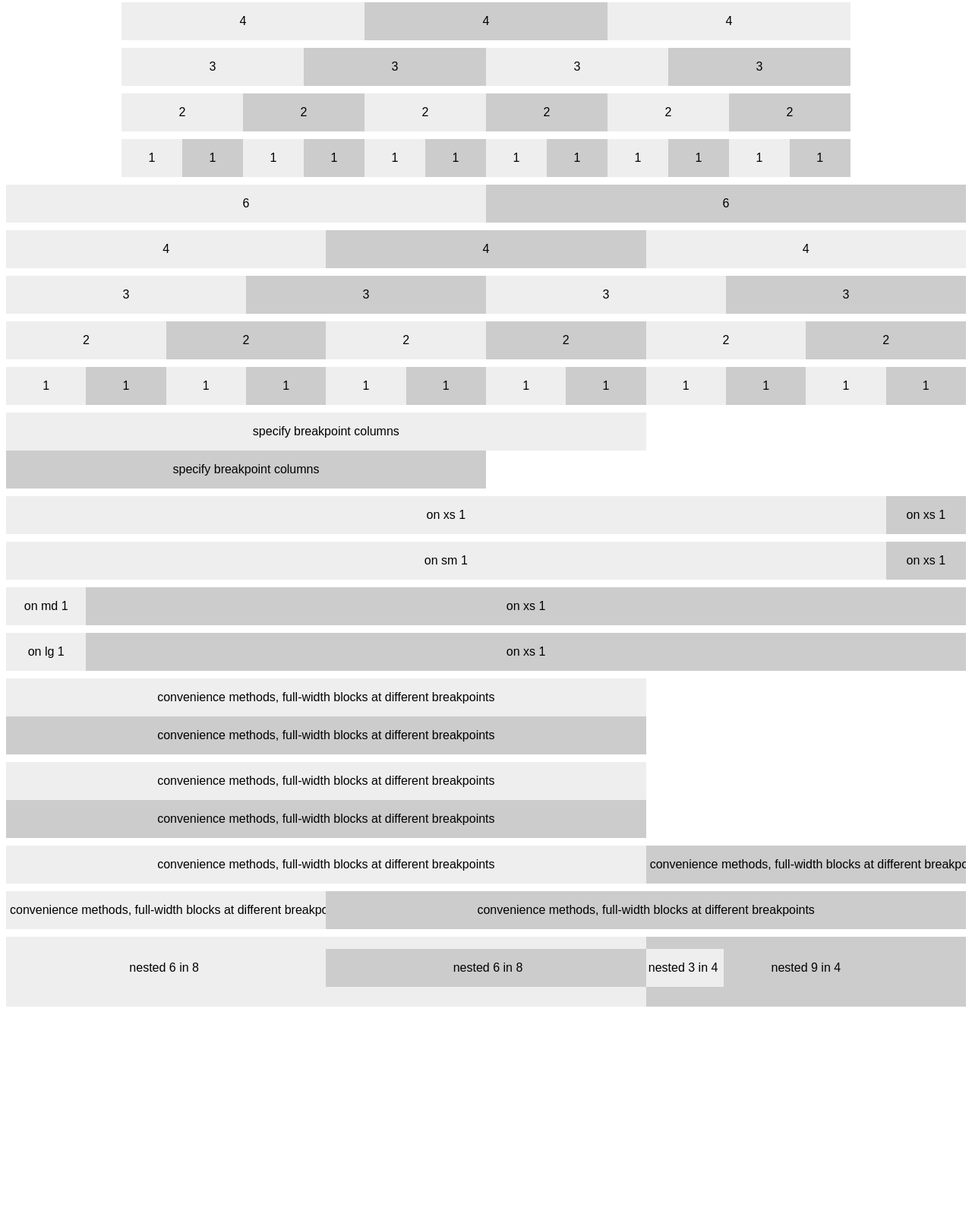
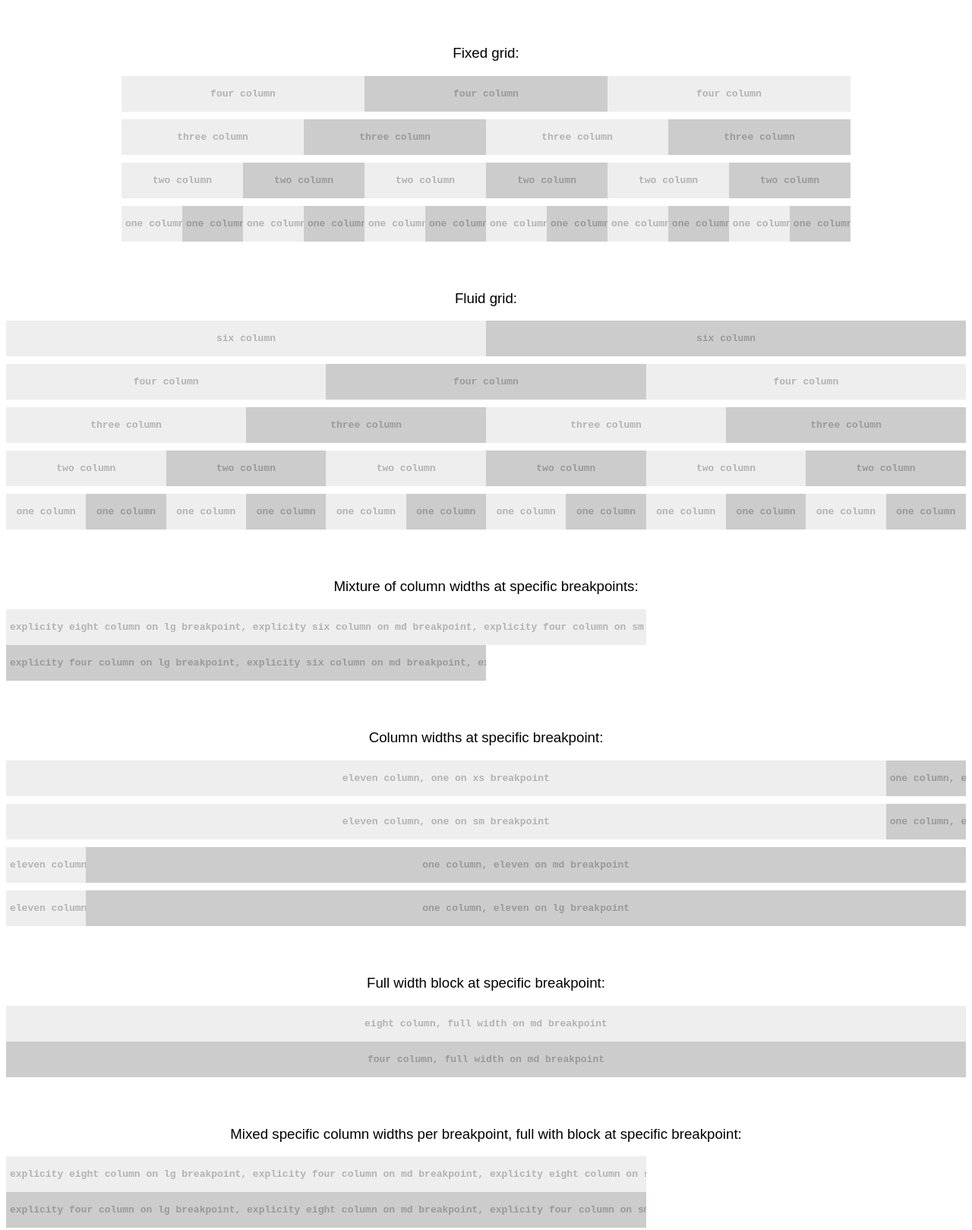
Before and after one commit to dacre-denny/attr-grid, a website: page index.html in a window 1280 px wide. Shown: the part 5-1624 px from the top of the page at 76% size. Before the commit the page ends 1340 px from the top, so only its background shows below. Drawn offline with Linux system fonts and the light colour scheme.

Commit message:
updates to demo file, package json updated, added more detail to readme

```diff
--- a/index.html
+++ b/index.html
@@ -1,13 +1,28 @@
 <!DOCTYPE html>
 <html lang="en">
 <head>
-    <title>Demo</title>
+    <title>attr-grid</title>
 
     <meta charset="utf-8">
     <meta name="viewport" content="width=device-width, initial-scale=1">
     <link rel="stylesheet" href="dist/grid.css" type="text/css">
 
     <style>
+
+        h3 {
+            margin-top: 4rem;
+            text-align: center;
+            font-family: Arial, Helvetica, sans-serif;
+            font-weight: lighter;
+        }
+
+        div {
+            color: rgba(0,0,0,0.25);
+            text-align: center;
+            font-family: monospace;
+            font-weight: bold;
+        }
+
         [row] > div:nth-child(odd) {
             background: #eee;
         }
@@ -26,193 +41,244 @@
             padding: 1rem;
             overflow: hidden;
             white-space: nowrap;
-            text-align: center;
-            font-family: Arial, Helvetica, sans-serif;
         }
     </style>
 </head>
 
 <body>
 
+<h3>Fixed grid:</h3>
+
 <div fixed>
 
   <div row>
-      <div col="4">4</div>
-      <div col="4">4</div>
-      <div col="4">4</div>
+      <div col="4">four column</div>
+      <div col="4">four column</div>
+      <div col="4">four column</div>
     </div>
 
   <div row>
-      <div col="3">3</div>
-      <div col="3">3</div>
-      <div col="3">3</div>
-      <div col="3">3</div>
+      <div col="3">three column</div>
+      <div col="3">three column</div>
+      <div col="3">three column</div>
+      <div col="3">three column</div>
     </div>
 
   <div row>
-      <div col="2">2</div>
-      <div col="2">2</div>
-      <div col="2">2</div>
-      <div col="2">2</div>
-      <div col="2">2</div>
-      <div col="2">2</div>
+      <div col="2">two column</div>
+      <div col="2">two column</div>
+      <div col="2">two column</div>
+      <div col="2">two column</div>
+      <div col="2">two column</div>
+      <div col="2">two column</div>
     </div>
 
   <div row>
-      <div col="1">1</div>
-      <div col="1">1</div>
-      <div col="1">1</div>
-      <div col="1">1</div>
-      <div col="1">1</div>
-      <div col="1">1</div>
-      <div col="1">1</div>
-      <div col="1">1</div>
-      <div col="1">1</div>
-      <div col="1">1</div>
-      <div col="1">1</div>
-      <div col="1">1</div>
+      <div col="1">one column</div>
+      <div col="1">one column</div>
+      <div col="1">one column</div>
+      <div col="1">one column</div>
+      <div col="1">one column</div>
+      <div col="1">one column</div>
+      <div col="1">one column</div>
+      <div col="1">one column</div>
+      <div col="1">one column</div>
+      <div col="1">one column</div>
+      <div col="1">one column</div>
+      <div col="1">one column</div>
     </div>
 
 </div>
 
+<h3>Fluid grid:</h3>
+
   <div row>
-      <div col="6">6</div>
-      <div col="6">6</div>
+      <div col="6">six column</div>
+      <div col="6">six column</div>
     </div>
 
   <div row>
-      <div col="4">4</div>
-      <div col="4">4</div>
-      <div col="4">4</div>
+      <div col="4">four column</div>
+      <div col="4">four column</div>
+      <div col="4">four column</div>
     </div>
 
   <div row>
-      <div col="3">3</div>
-      <div col="3">3</div>
-      <div col="3">3</div>
-      <div col="3">3</div>
+      <div col="3">three column</div>
+      <div col="3">three column</div>
+      <div col="3">three column</div>
+      <div col="3">three column</div>
     </div>
 
   <div row>
-      <div col="2">2</div>
-      <div col="2">2</div>
-      <div col="2">2</div>
-      <div col="2">2</div>
-      <div col="2">2</div>
-      <div col="2">2</div>
+      <div col="2">two column</div>
+      <div col="2">two column</div>
+      <div col="2">two column</div>
+      <div col="2">two column</div>
+      <div col="2">two column</div>
+      <div col="2">two column</div>
     </div>
 
   <div row>
-      <div col="1">1</div>
-      <div col="1">1</div>
-      <div col="1">1</div>
-      <div col="1">1</div>
-      <div col="1">1</div>
-      <div col="1">1</div>
-      <div col="1">1</div>
-      <div col="1">1</div>
-      <div col="1">1</div>
-      <div col="1">1</div>
-      <div col="1">1</div>
-      <div col="1">1</div>
+      <div col="1">one column</div>
+      <div col="1">one column</div>
+      <div col="1">one column</div>
+      <div col="1">one column</div>
+      <div col="1">one column</div>
+      <div col="1">one column</div>
+      <div col="1">one column</div>
+      <div col="1">one column</div>
+      <div col="1">one column</div>
+      <div col="1">one column</div>
+      <div col="1">one column</div>
+      <div col="1">one column</div>
     </div>
+
+    <h3>Mixture of column widths at specific breakpoints:</h3>
 
     <div row>
         <div col-lg="8" col-md="6" col-sm="4" col-xs="2">
-            specify breakpoint columns
+            explicity eight column on lg breakpoint,
+            explicity six column on md breakpoint,
+            explicity four column on sm breakpoint,
+            explicity two column on xs breakpoint
         </div>
         <div col-lg="4" col-md="6" col-sm="8" col-xs="10">
-            specify breakpoint columns
+            explicity four column on lg breakpoint,
+            explicity six column on md breakpoint,
+            explicity eight column on sm breakpoint,
+            explicity ten column on xs breakpoint
         </div>
     </div>
+
+    <h3>Column widths at specific breakpoint:</h3>
+
     <div row>
         <div col="11" col-xs="1">
-            on xs 1
+            eleven column, one on xs breakpoint
         </div>
         <div col="1" col-xs="11">
-            on xs 1
+            one column, eleven on xs breakpoint
         </div>
     </div>
     <div row>
         <div col="11" col-sm="1">
-            on sm 1
+            eleven column, one on sm breakpoint
         </div>
         <div col="1" col-sm="11">
-            on xs 1
+            one column, eleven on sm breakpoint
         </div>
     </div>
     <div row>
         <div col="11" col-md="1">
-            on md 1
+            eleven column, one on md breakpoint
         </div>
         <div col="1" col-md="11">
-            on xs 1
+            one column, eleven on md breakpoint
         </div>
     </div>
     <div row>
         <div col="11" col-lg="1">
-            on lg 1
+            eleven column, one on lg breakpoint
         </div>
         <div col="1" col-lg="11">
-            on xs 1
+            one column, eleven on lg breakpoint
         </div>
     </div>
 
+    <h3>Full width block at specific breakpoint:</h3>
+
+    <div row>
+        <div col="8" col-md-block>
+            eight column, full width on md breakpoint
+        </div>
+        <div col="4" col-md-block>
+            four column, full width on md breakpoint
+        </div>
+    </div>
+
+    <h3>Mixed specific column widths per breakpoint, full with block at specific breakpoint:</h3>
+
     <div row>
         <div col-lg="8" col-md="4" col-sm="8" col-xs-block>
-            convenience methods, full-width blocks at different breakpoints
+            explicity eight column on lg breakpoint,
+            explicity four column on md breakpoint,
+            explicity eight column on sm breakpoint,
+            full width on xs breakpoint
         </div>
         <div col-lg="4" col-md="8" col-sm="4" col-xs-block>
-            convenience methods, full-width blocks at different breakpoints
+            explicity four column on lg breakpoint,
+            explicity eight column on md breakpoint,
+            explicity four column on sm breakpoint,
+            full width on xs breakpoint
         </div>
     </div>
 
     <div row>
         <div col-lg="8" col-md="4" col-sm-block col-xs="4">
-            convenience methods, full-width blocks at different breakpoints
+            explicity eight column on lg breakpoint,
+            explicity four column on md breakpoint,
+            full width on sm breakpoint,
+            explicity four column on xs breakpoint
         </div>
         <div col-lg="4" col-md="8" col-sm-block col-xs="8">
-            convenience methods, full-width blocks at different breakpoints
+            explicity four column on lg breakpoint,
+            explicity eight column on md breakpoint,
+            full width on sm breakpoint,
+            explicity eight column on xs breakpoint
         </div>
     </div>
 
     <div row>
         <div col-lg="8" col-md-block col-sm="8" col-xs="4">
-            convenience methods, full-width blocks at different breakpoints
+            explicity eight column on lg breakpoint,
+            full width on md breakpoint,
+            explicity eight column on sm breakpoint,
+            explicity four column on xs breakpoint
         </div>
         <div col-lg="4" col-md-block col-sm="4" col-xs="8">
-            convenience methods, full-width blocks at different breakpoints
+            explicity four column on lg breakpoint,
+            full width on md breakpoint,
+            explicity four column on sm breakpoint,
+            explicity eight column on xs breakpoint
         </div>
     </div>
 
     <div row>
         <div col-lg-block col-md="4" col-sm="8" col-xs="4">
-            convenience methods, full-width blocks at different breakpoints
+            full width on lg breakpoint,
+            explicity four column on md breakpoint,
+            explicity eight column on sm breakpoint,
+            explicity four column on xs breakpoint
         </div>
         <div col-lg-block col-md="8" col-sm="4" col-xs="8">
-            convenience methods, full-width blocks at different breakpoints
+            full width on lg breakpoint,
+            explicity eight column on md breakpoint,
+            explicity four column on sm breakpoint,
+            explicity eight column on xs breakpoint
         </div>
     </div>
+
+    <h3>Nested grids:</h3>
 
   <div row>
       <div col="8">
 
         <div row>
-            <div col="6">nested 6 in 8</div>
-            <div col="6">nested 6 in 8</div>
+            <div col="6">nested six column in eight column</div>
+            <div col="6">nested six column in eight column</div>
         </div>
 
       </div>
       <div col="4">
 
         <div row>
-            <div col="3">nested 3 in 4</div>
-            <div col="6">nested 9 in 4</div>
+            <div col="3">nested three column in four column</div>
+            <div col="6">nested six column in four column</div>
         </div>
 
       </div>
     </div>
 
-
 </body>
 </html>
--- a/package.json
+++ b/package.json
@@ -1,6 +1,6 @@
 {
   "name": "attr-grid",
-  "version": "1.0.0",
+  "version": "1.0.1",
   "description": "simple, unobtrusive, attribute based grid",
   "keywords": [
     "grid",
```
Also changed, not shown: README.md.
